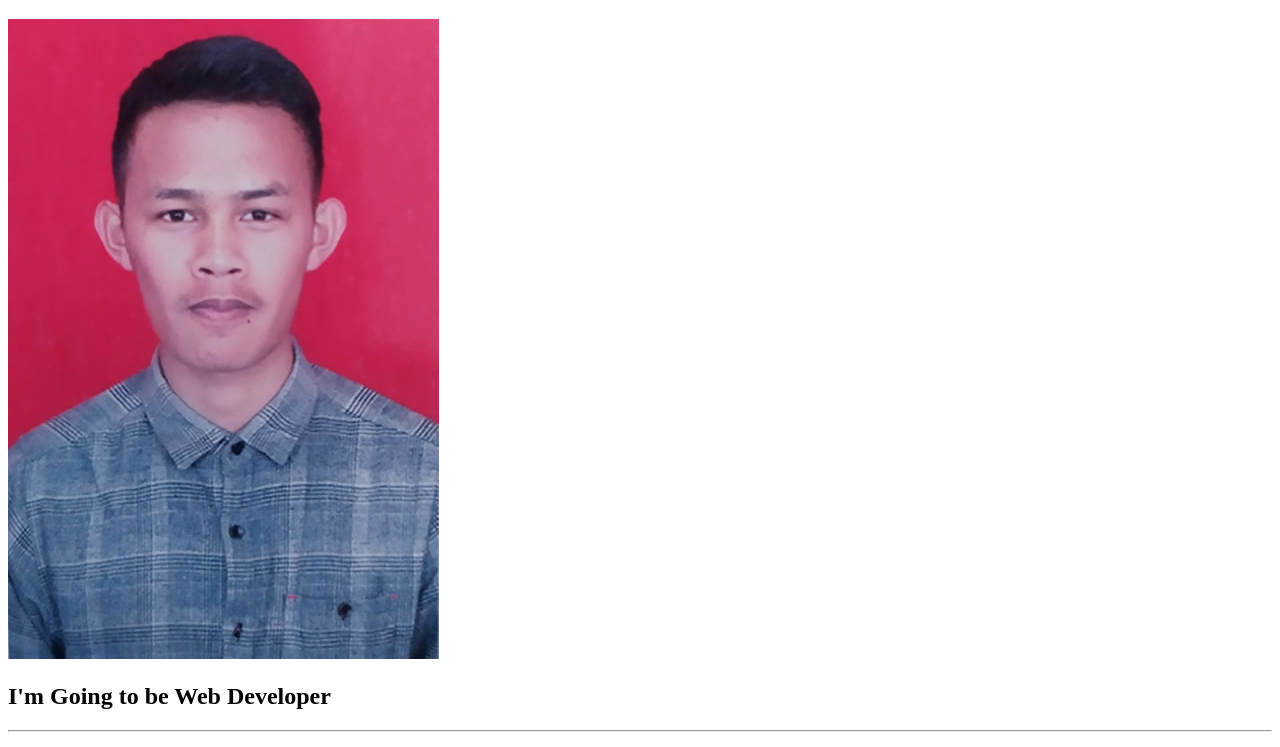
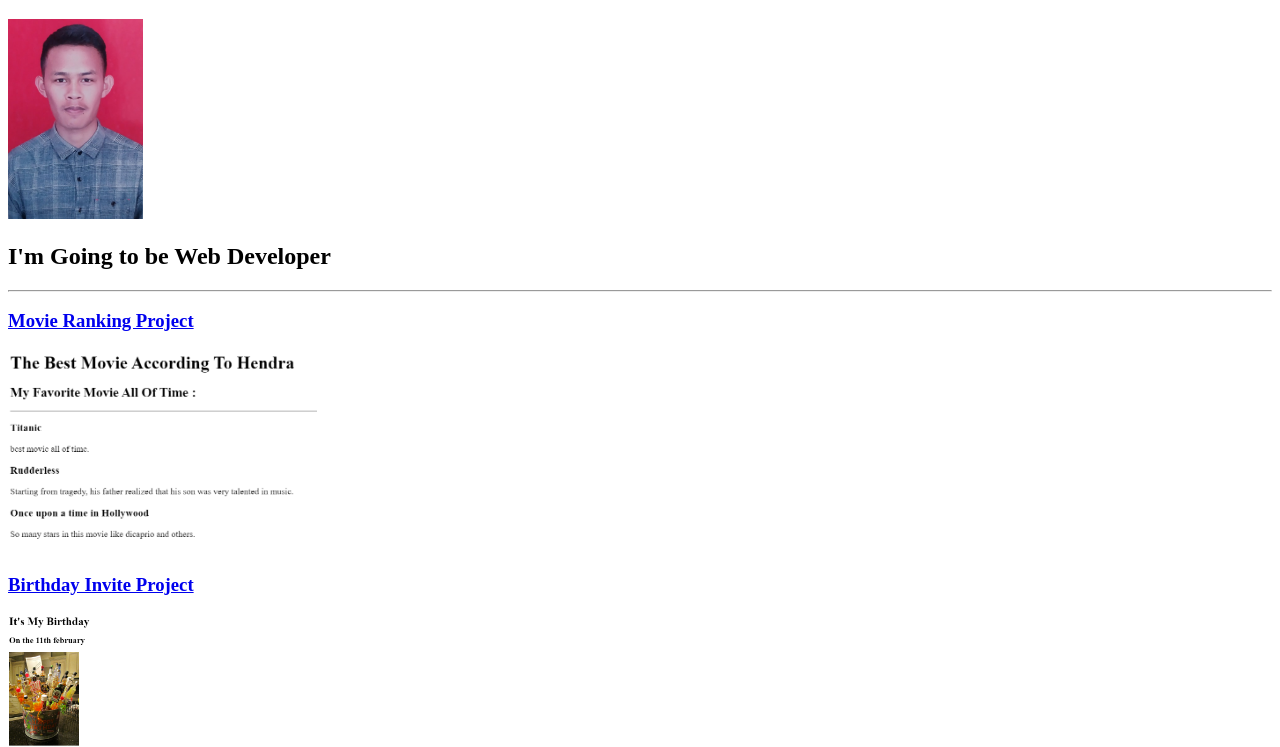
Before and after one commit to hendraaritonang86/html-portofolio, a plain HTML site: page index.html in a window 1280 px wide. Shown: the part 61-808 px from the top of the page. Drawn offline with Linux system fonts and the light colour scheme.

Commit message:
index.html

```diff
--- a/index.html
+++ b/index.html
@@ -8,7 +8,7 @@
 </head>
 <body>
     <h1>Hendra Aritonang Portofolio</h1>
-    <img src="./profil.jpg" alt="foto profil">
+    <img src="./profil.jpg" alt="foto profil" height="200px">
     <h2>I'm Going to be Web Developer</h2>
     <hr>
     <h3><a href="./public/movie-ranking.html">Movie Ranking Project</a></h3>
```
